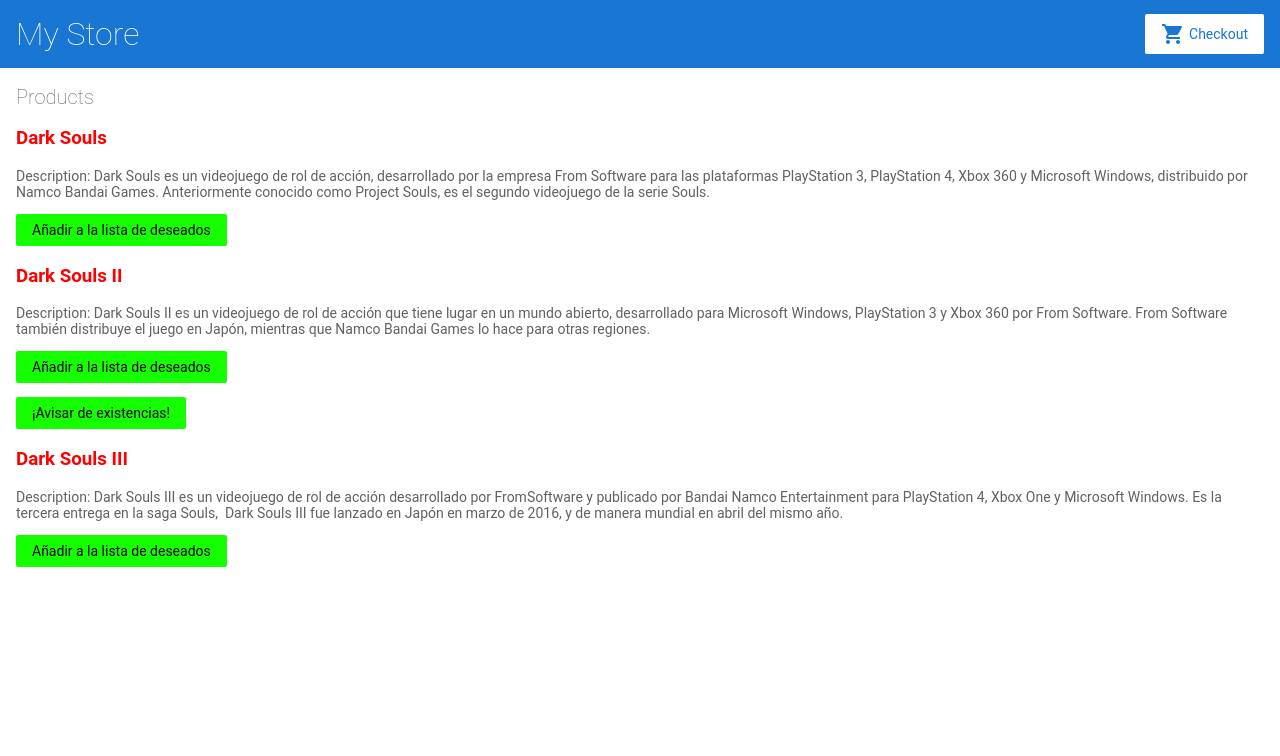
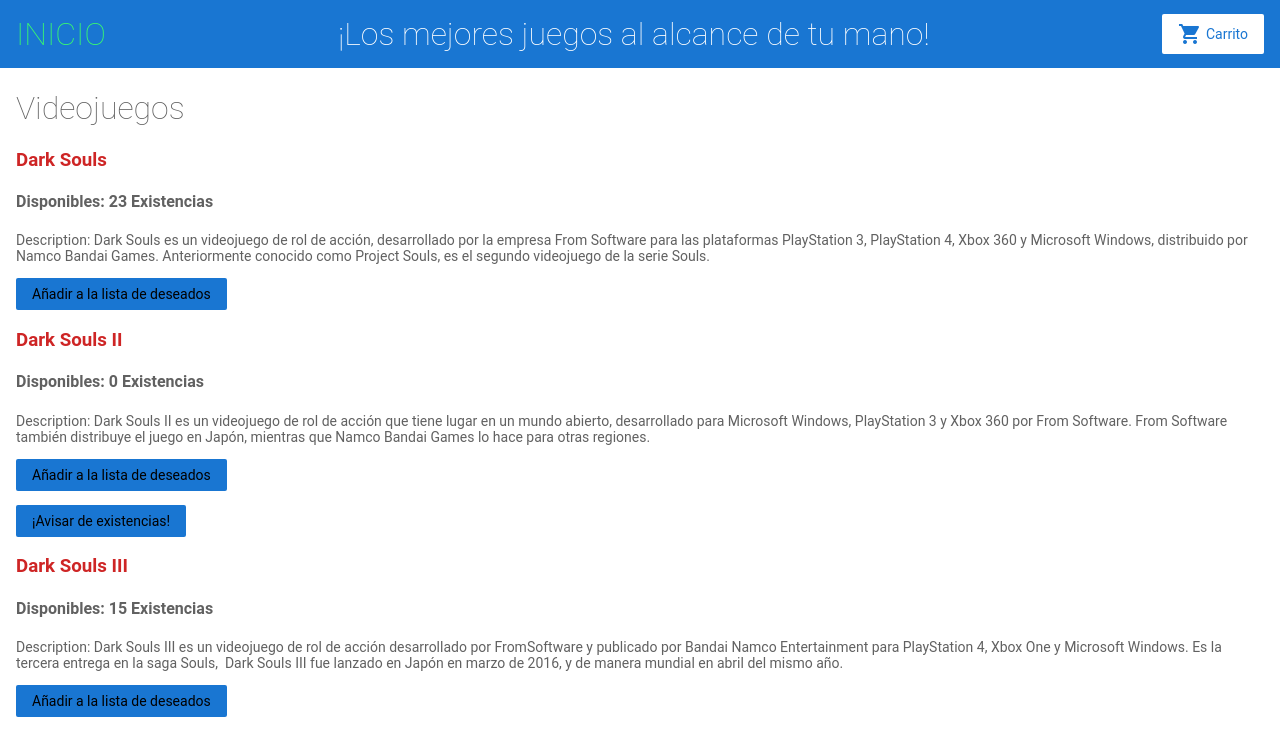
Before and after one commit to Aidnalev/Proyecto, an Angular app: page / in a window 1280 px wide. Shown: the top 756 px of the page. Built offline with nearby package versions, Linux system fonts and the light colour scheme.

Commit message:
8 files modified, 4 added

```diff
--- a/src/app/app.module.ts
+++ b/src/app/app.module.ts
@@ -2,7 +2,6 @@ import { NgModule } from '@angular/core';
 import { BrowserModule } from '@angular/platform-browser';
 import { RouterModule } from '@angular/router';
 import { ReactiveFormsModule } from '@angular/forms';
-
 import { AppComponent } from './app.component';
 import { TopBarComponent } from './top-bar/top-bar.component';
 import { ProductListComponent } from './product-list/product-list.component';
--- a/src/app/product-details/product-details.component.html
+++ b/src/app/product-details/product-details.component.html
@@ -1,9 +1,9 @@
-<h2>Product Details</h2>
+<h2>Detalles del videojuego</h2>
 
 <div *ngIf="product">
   <h3>{{ product.name }}</h3>
-  <h5>{{ product.existencias }}</h5>
-  <h4>{{ product.price | currency }}</h4>
+  <h5>Disponibles: {{ product.existencias }} Existencias</h5>
+  <h4>Precio: {{ product.price | currency }}</h4>
   <p>{{ product.description }}</p>
   <button type="button" (click)="addToCart(product)">Comprar</button>
 </div>
--- a/src/app/product-details/product-details.component.ts
+++ b/src/app/product-details/product-details.component.ts
@@ -25,6 +25,6 @@ export class ProductDetailsComponent implements OnInit {
   }
   addToCart(product: Product) {
     this.cartService.addToCart(product);
-    window.alert('Your product has been added to the cart!');
+    window.alert('¡El juego ha sido añadido al carrito!');
   }
 }
--- a/src/app/product-list/product-list.component.html
+++ b/src/app/product-list/product-list.component.html
@@ -1,4 +1,4 @@
-<h2>Products</h2>
+<h1>Videojuegos</h1>
 
 <div *ngFor="let product of products">
   <h3>
@@ -9,6 +9,7 @@
       {{ product.name }}
     </a>
   </h3>
+  <h4>Disponibles: {{ product.existencias }} Existencias</h4>
 
   <p *ngIf="product.description">Description: {{ product.description }}</p>
 
--- a/src/app/top-bar/top-bar.component.css
+++ b/src/app/top-bar/top-bar.component.css
@@ -1,4 +1,7 @@
-
+h2 {
+  font-size: 32px;
+  color: rgb(58, 255, 107);
+}
 
 /*
 Copyright Google LLC. All Rights Reserved.
--- a/src/app/top-bar/top-bar.component.html
+++ b/src/app/top-bar/top-bar.component.html
@@ -1,8 +1,11 @@
 <a [routerLink]="['/']">
-  <h1>My Store</h1>
+  <h2>INICIO</h2>
 </a>
+<h1>¡Los mejores juegos al alcance de tu mano!</h1>
 
-<a class="button fancy-button"><i class="material-icons">shopping_cart</i>Checkout</a>
+<a routerLink="/cart" class="button fancy-button">
+  <i class="material-icons">shopping_cart</i>Carrito</a
+>
 
 <!--
 Copyright Google LLC. All Rights Reserved.
--- a/src/index.html
+++ b/src/index.html
@@ -1,8 +1,8 @@
 <!DOCTYPE html>
-<html lang="en">
+<html lang="es">
   <head>
     <meta charset="utf-8" />
-    <title>Angular Getting Started</title>
+    <title>Aidnalev Store</title>
     <base href="/" />
 
     <meta name="viewport" content="width=device-width, initial-scale=1" />
@@ -17,7 +17,6 @@
   </body>
 </html>
 
-
 <!--
 Copyright Google LLC. All Rights Reserved.
 Use of this source code is governed by an MIT-style license that
--- a/src/styles.css
+++ b/src/styles.css
@@ -44,7 +44,7 @@ p {
 
 a {
   cursor: pointer;
-  color: #ff0000;
+  color: #ce2525;
   text-decoration: none;
 }
 
@@ -79,7 +79,7 @@ button {
   border-radius: 2px;
   font-size: 14px;
   cursor: pointer;
-  background-color: #15ff00;
+  background-color: #1976d2;
   color: rgb(0, 0, 0);
   border: none;
 }
```
Also changed, not shown: src/app/cart/cart.component.html (added, +7 -0 lines), src/app/cart/cart.component.ts (added, +16 -0 lines), src/app/cart/cart.component.css (added), 1 other file (tests, documents, lock files or other folders).
